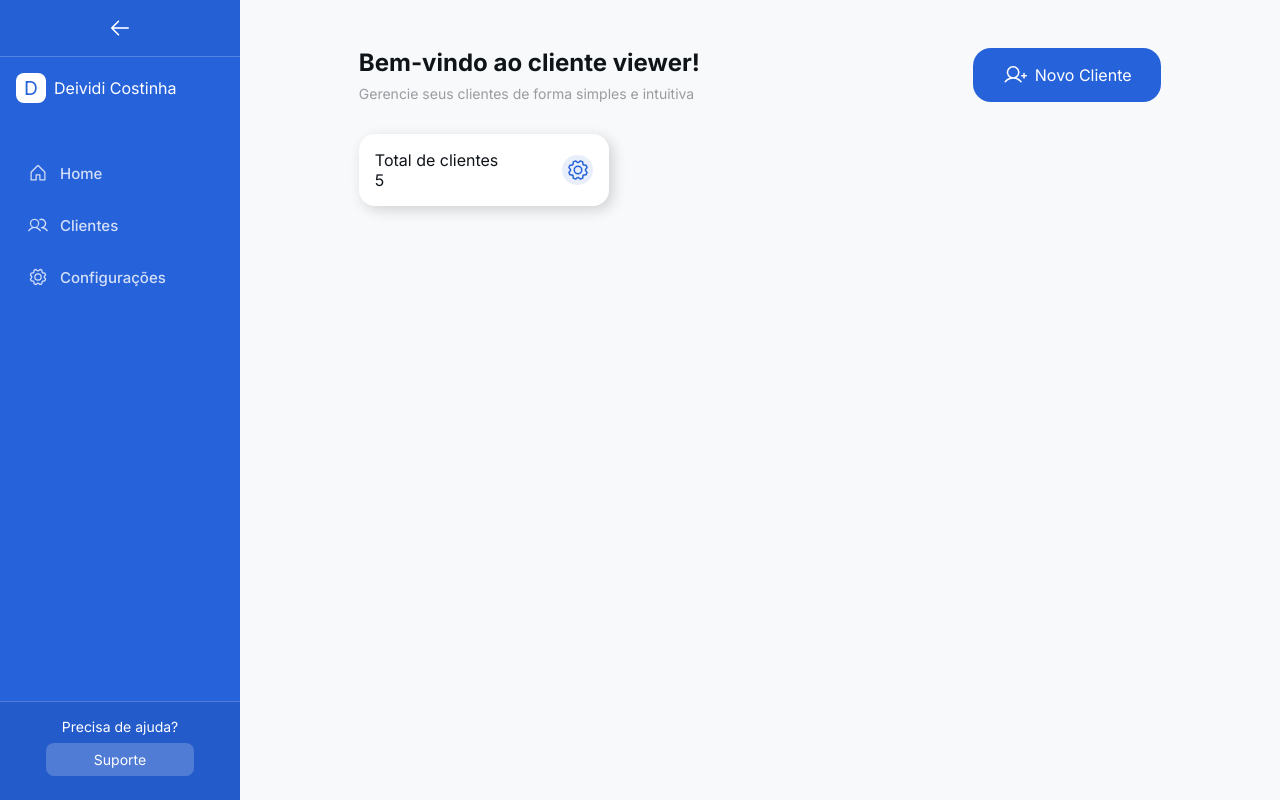
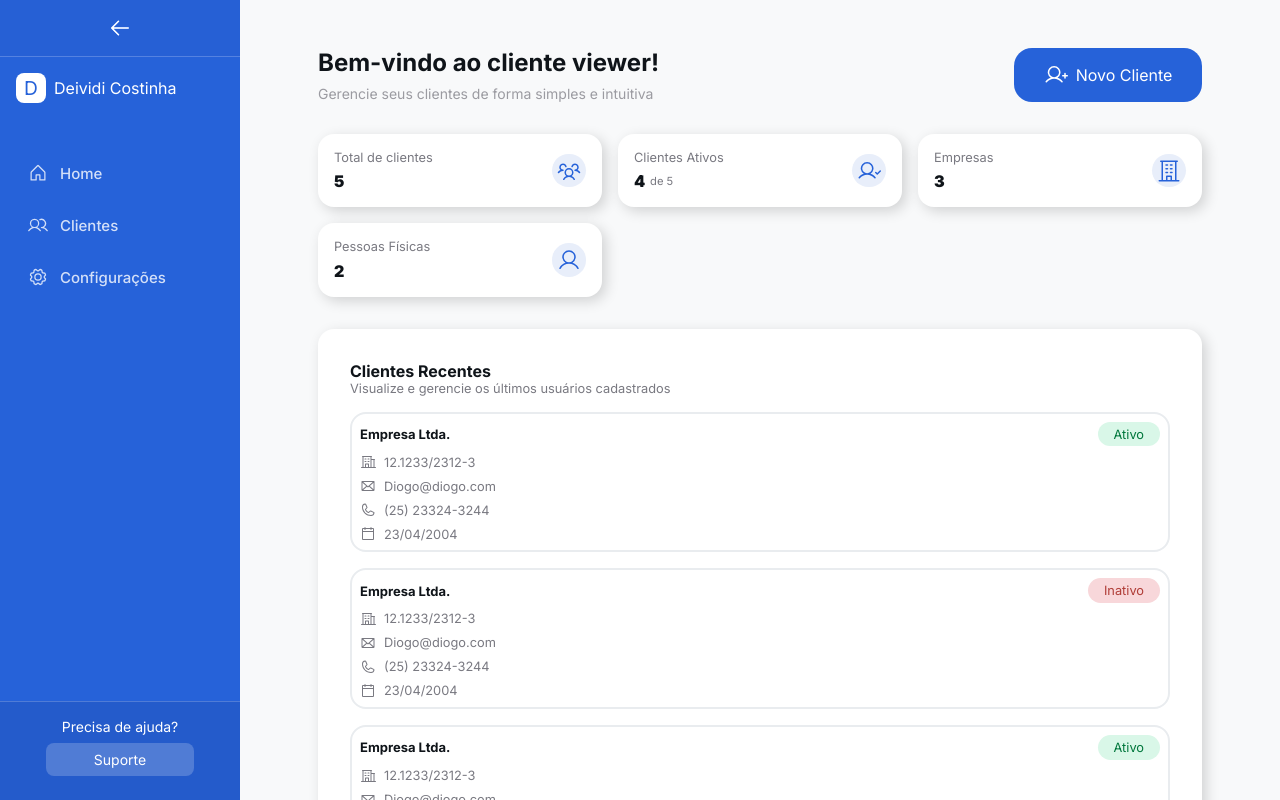
Before and after one commit to DiogoWernek/ProjetoESIV-Front, a React (Vite) app: page /dashboard in a window 1280 px wide. Built offline with nearby package versions, Linux system fonts and the light colour scheme.

Commit message:
Finalizado dashboard

```diff
--- /dev/null
+++ b/src/components/cardClient/index.tsx
@@ -0,0 +1,44 @@
+import { BuildingOffice, CalendarBlank, Envelope, Phone } from '@phosphor-icons/react';
+import * as S from './styles'
+
+type CardClienteProps = {
+  name: string;
+  active?: boolean;
+  cnpj: string;
+  email: string;
+  phone: string;
+  updated_at: string;
+}
+
+export function CardCliente({ name, active, cnpj, email, phone, updated_at }: CardClienteProps) {
+  return (
+    <S.Container active={active}>
+      <div style={{ display: 'flex', justifyContent: 'space-between', alignItems: 'center' }}>
+        <div>
+          <h2>{name}</h2>
+        </div>
+        <span>{active === true ? "Ativo" : "Inativo"}</span>
+      </div>
+
+      <div style={{ display: 'flex', gap: '0.5rem', alignItems: 'center' }}>
+        <BuildingOffice size={16} color="#797981" />
+        <p>{cnpj}</p>
+      </div>
+
+      <div style={{ display: 'flex', gap: '0.5rem', alignItems: 'center' }}>
+        <Envelope size={16} color="#797981" />
+        <p>{email}</p>
+      </div>
+
+      <div style={{ display: 'flex', gap: '0.5rem', alignItems: 'center' }}>
+        <Phone size={16} color="#797981" />
+        <p>{phone}</p>
+      </div>
+
+      <div style={{ display: 'flex', gap: '0.5rem', alignItems: 'center' }}>
+        <CalendarBlank size={16} color="#797981" />
+        <p>{updated_at}</p>
+      </div>
+    </S.Container>
+  )
+}
--- /dev/null
+++ b/src/components/cardClient/styles.ts
@@ -0,0 +1,36 @@
+import styled from "styled-components";
+
+interface cardClientProps {
+  active?: boolean;
+}
+
+export const Container = styled.div.withConfig({
+  shouldForwardProp: (prop) => prop !== 'active'
+  })<cardClientProps>`
+  width: 100%;
+
+  display: flex;
+  flex-direction: column;
+  gap: 0.5rem;
+  padding: 0.5rem;
+  border: 2px solid #e9ecef;
+  border-radius: 1rem;
+
+  h2 {
+    font-size: 13px;
+  }
+
+  p {
+    font-size: 0.8rem;
+    color: #797981;
+  }
+
+  span {
+    font-size: 0.8rem;
+    padding: 0.3rem;
+    padding-inline: 1rem;
+    border-radius: 1rem;
+    background-color: ${(props) => props.active === true ? "#D9F7E8" : "#F8D7DA"};
+    color: ${(props) => props.active === true ? "#00773c" : "#b03d37"};
+  }
+`
--- a/src/components/cards/index.tsx
+++ b/src/components/cards/index.tsx
@@ -3,15 +3,19 @@ import * as S from './styles'
 type CardProps = React.ComponentProps<"div"> & {
     textHeader: string,
     number: number,
+    subNumber?: string,
 }
 
-export function Card({ number, textHeader, children, ...rest}: CardProps) {
+export function Card({ number, subNumber,textHeader, children, ...rest }: CardProps) {
     return (
         <S.Container>
             <div className='cardsContainer' {...rest}>
                 <div className='numbers'>
                     <p>{textHeader}</p>
-                    <span>{number}</span>
+                    <div className='sub-numbers' style={{ display: 'flex', gap: '0.3rem', alignItems: 'center' }}>
+                        <span>{number}</span>
+                        {subNumber && <p>{subNumber}</p>}
+                    </div>
                 </div>
                 <div className='icon'>
                     {children}
--- a/src/components/cards/styles.ts
+++ b/src/components/cards/styles.ts
@@ -2,14 +2,12 @@ import styled from "styled-components";
 
 export const Container = styled.div`
     width: 100%;
-    height: 100%;
-    max-width: 15.625rem;
-    margin-top: 2rem;
 
     padding: 1rem;
     background-color: white;
     border-radius: 1rem;
     box-shadow: #00000029 4px 4px 14px 0px;
+    transition: transform 300ms ease;
 
     .cardsContainer {
         display: flex;
@@ -17,16 +15,37 @@ export const Container = styled.div`
         align-items: center;
 
         .numbers {
+            gap: 0.4rem;
             display: flex;
             flex-direction: column;
+
+            p {
+                font-size: 0.8rem;
+                color: #797981;
+            }
+
+            span {
+                font-weight: 800;
+            }
+
+            .sub-numbers {
+                p {
+                    font-size: 0.7rem;
+                }
+            }
         }
 
         .icon {
-            padding: 0.2rem;
+            padding: 0.3rem;
             display: flex;
             align-items: center;
             background-color: #E8EEFA;
             border-radius: 50%;
         }
     }
+
+    &:hover {
+        transition: transform 300ms ease;
+        transform: scale(1.03);
+    }
 `
--- a/src/pages/home/index.tsx
+++ b/src/pages/home/index.tsx
@@ -1,8 +1,9 @@
 import { Button } from "../../components/button";
 import SideBar from "../../components/sideBar";
-import { Gear, UserPlus } from "@phosphor-icons/react";
+import { Building, User, UserCheck, UserPlus, UsersThree } from "@phosphor-icons/react";
 import * as S from "./styles";
 import { Card } from "../../components/cards";
+import { CardCliente } from "../../components/cardClient";
 
 const Home = () => {
   return (
@@ -23,7 +24,56 @@ const Home = () => {
           </div>
 
           <div className="cards">
-            <Card number={5} textHeader="Total de clientes"><Gear size={24} color="#2662D9" /></Card>
+            <Card number={5} textHeader="Total de clientes"><UsersThree size={24} color="#2662D9" /></Card>
+            <Card number={4} subNumber="de 5" textHeader="Clientes Ativos"><UserCheck size={24} color="#2662D9" /></Card>
+            <Card number={3} textHeader="Empresas"><Building size={24} color="#2662D9" /></Card>
+            <Card number={2} textHeader="Pessoas Físicas"><User size={24} color="#2662D9" /></Card>
+          </div>
+
+          <div className="clients">
+            <div className="texts-clients">
+              <h2>Clientes Recentes</h2>
+              <p>Visualize e gerencie os últimos usuários cadastrados</p>
+            </div>
+            <div className="cards-clients">
+
+              <CardCliente
+                name="Empresa Ltda."
+                active={true}
+                cnpj="12.1233/2312-3"
+                email="Diogo@diogo.com"
+                phone="(25) 23324-3244"
+                updated_at="23/04/2004"
+              />
+
+              <CardCliente
+                name="Empresa Ltda."
+                active={false}
+                cnpj="12.1233/2312-3"
+                email="Diogo@diogo.com"
+                phone="(25) 23324-3244"
+                updated_at="23/04/2004"
+              />
+
+              <CardCliente
+                name="Empresa Ltda."
+                active={true}
+                cnpj="12.1233/2312-3"
+                email="Diogo@diogo.com"
+                phone="(25) 23324-3244"
+                updated_at="23/04/2004"
+              />
+
+              <CardCliente
+                name="Empresa Ltda."
+                active={true}
+                cnpj="12.1233/2312-3"
+                email="Diogo@diogo.com"
+                phone="(25) 23324-3244"
+                updated_at="23/04/2004"
+              />
+
+            </div>
           </div>
         </div>
       </S.ContentArea>
--- a/src/pages/home/styles.ts
+++ b/src/pages/home/styles.ts
@@ -10,7 +10,7 @@ export const Container = styled.div`
 
 export const ContentArea = styled.div`
   width: 100%;
-  padding: 3rem;
+  padding-top: 3rem;
   overflow-y: auto;
   flex-direction: row;
   display: flex;
@@ -21,6 +21,14 @@ export const ContentArea = styled.div`
   .wrapper {
     width: 100%;
     max-width: 85%;
+  }
+
+  .cards {
+    gap: 1rem;
+    width: 100%;
+    display: grid;
+    grid-template-columns: repeat(auto-fit, minmax(15.625rem, 1fr));
+    margin-top: 2rem;
   }
 
   .header {
@@ -44,4 +52,36 @@ export const ContentArea = styled.div`
   }
   }
 
+  .clients {
+    gap: 1rem;
+    display: flex;
+    flex-direction: column;
+    margin-top: 2rem;
+    background-color: #fff;
+    box-shadow: #00000029 4px 4px 14px 0px;
+    border-radius: 1rem;
+    padding: 2rem;
+
+    .texts-clients {
+      h2 {
+        font-size: 1rem;
+      }
+
+      p {
+        font-size: 0.8rem;
+        color: #797981;
+      }
+    }
+
+    .cards-clients {
+      display: grid;
+      gap: 1rem;
+      grid-template-columns: repeat(auto-fit, minmax(30rem, 2fr));
+
+      @media (max-width: 900px) {
+        display: flex;
+        flex-direction: column;
+      }
+    }
+  }
 `;
```
